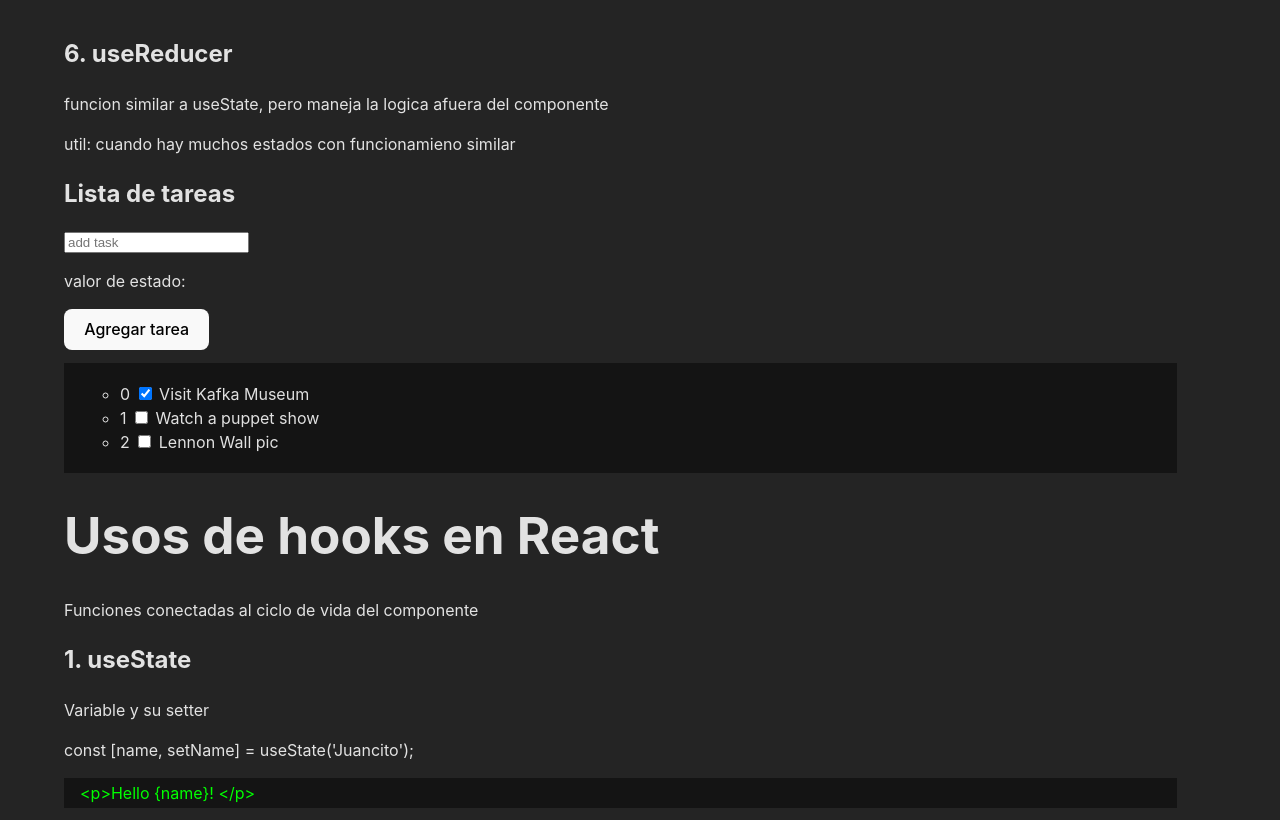
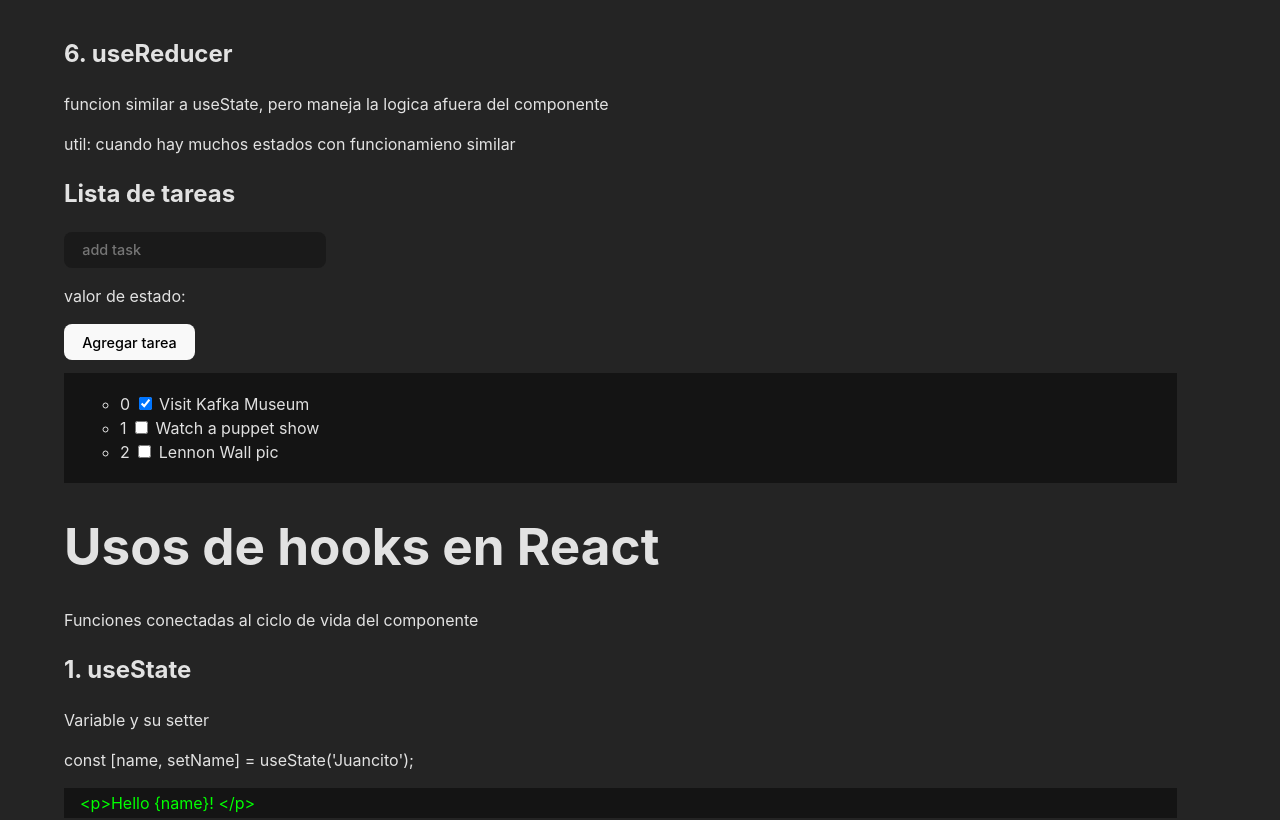
Before and after one commit to topoescobar/react-hooks-practice, a React (Create React App) app: page / in a window 1280 px wide. Shown: the top 820 px of the page. Built offline with nearby package versions, Linux system fonts and the light colour scheme.

Commit message:
check corregido

```diff
--- a/src/components/use-reducer/Task.jsx
+++ b/src/components/use-reducer/Task.jsx
@@ -4,7 +4,7 @@ export default function Task({ task, editTask }) {
   const handleCheckbox = (event) => {
     let modTask = {
       ...task,
-      done: event.target.value,
+      done: event.target.checked,
     };
     editTask(modTask);
     console.log('task ', task);
--- a/src/style.css
+++ b/src/style.css
@@ -38,11 +38,12 @@ h1 {
   line-height: 1.1;
 }
 
-button {
+button,
+input {
   border-radius: 8px;
   border: 1px solid transparent;
   padding: 0.6em 1.2em;
-  font-size: 1em;
+  font-size: 0.9em;
   font-weight: 500;
   font-family: inherit;
   background-color: #1a1a1a;
@@ -50,6 +51,7 @@ button {
   transition: border-color 0.25s;
 }
 button:hover {
+  border: 2px solid;
   border-color: #646cff;
 }
 button:focus,
```
